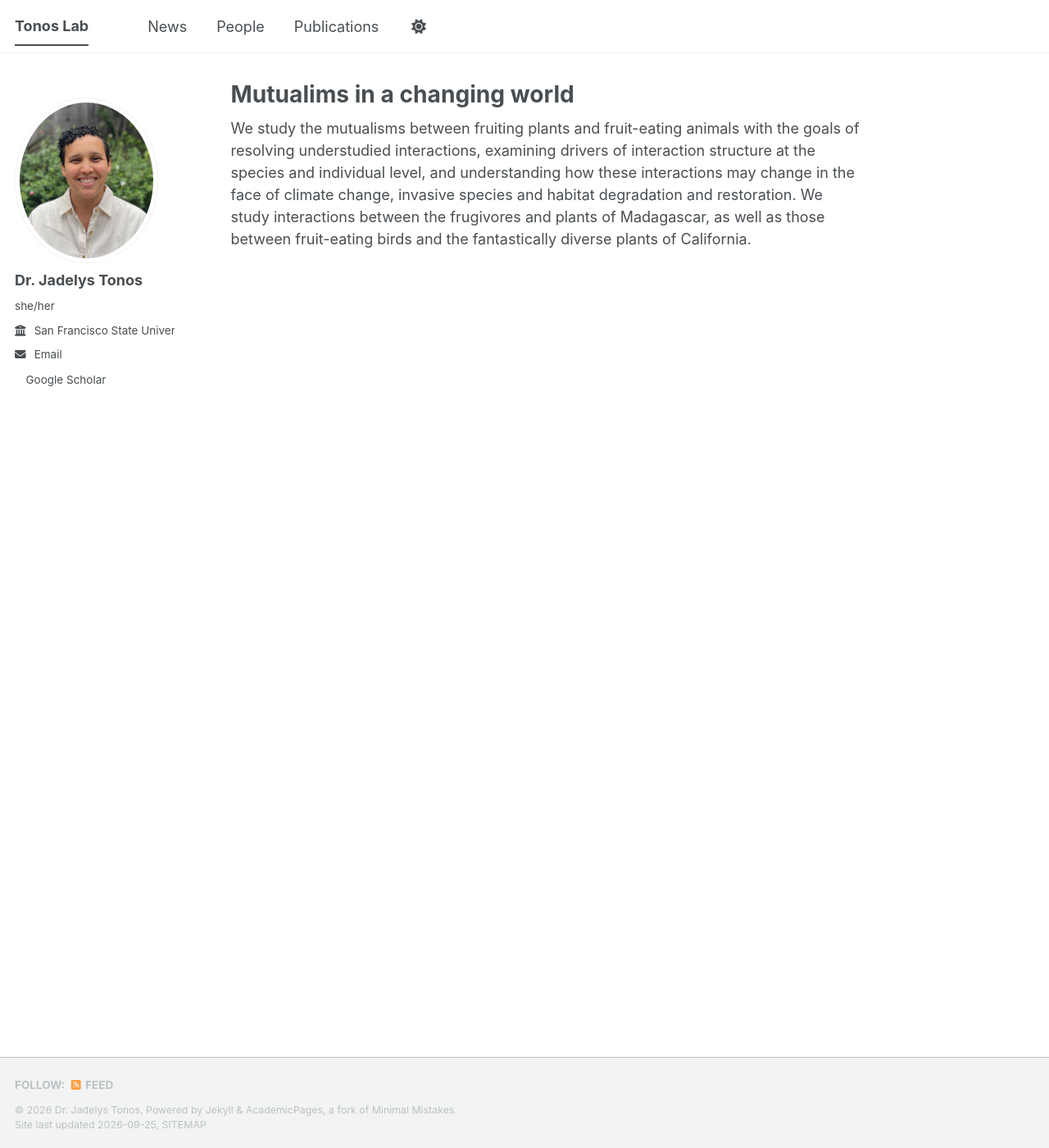
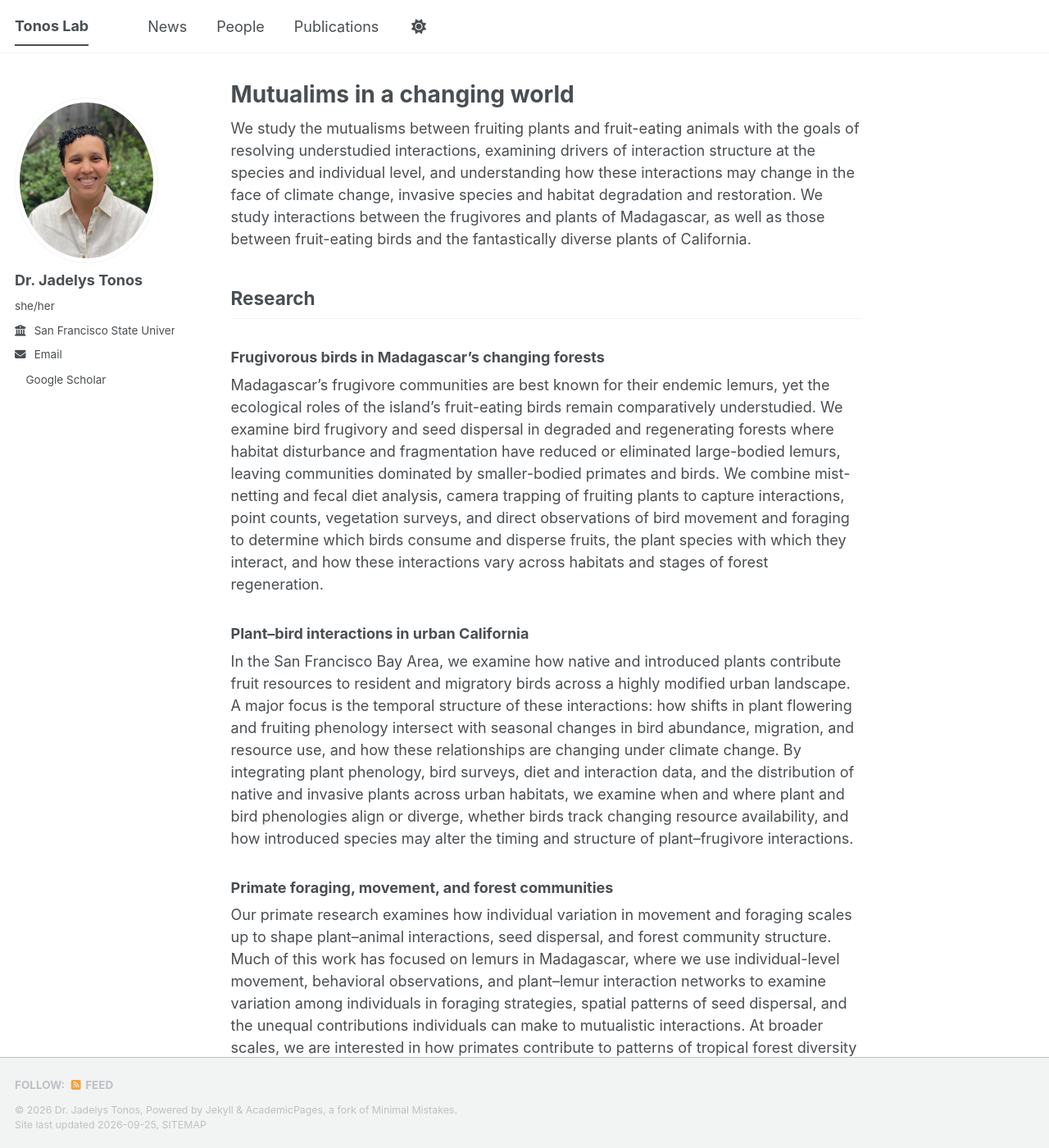
Before and after one commit to jtonos/jtonos.github.io, a Jekyll site: the page built from _pages/about.md, in a window 1280 px wide and 1400 px high. Shown: the whole window at 82% size. Built offline with Jekyll 4.4.1, drawn with Linux system fonts in a browser that asks for light colours; a style sheet for code colours, icons or effects is not loaded.

Commit message:
Update about.md

```diff
--- a/_pages/about.md
+++ b/_pages/about.md
@@ -8,3 +8,18 @@ redirect_from:
 ---
 
 We study the mutualisms between fruiting plants and fruit-eating animals with the goals of resolving understudied interactions, examining drivers of interaction structure at the species and individual level, and understanding how these interactions may change in the face of climate change, invasive species and habitat degradation and restoration. We study interactions between the frugivores and plants of Madagascar, as well as those between fruit-eating birds and the fantastically diverse plants of California.
+
+
+## Research
+
+### Frugivorous birds in Madagascar's changing forests
+
+Madagascar's frugivore communities are best known for their endemic lemurs, yet the ecological roles of the island's fruit-eating birds remain comparatively understudied. We examine bird frugivory and seed dispersal in degraded and regenerating forests where habitat disturbance and fragmentation have reduced or eliminated large-bodied lemurs, leaving communities dominated by smaller-bodied primates and birds. We combine mist-netting and fecal diet analysis, camera trapping of fruiting plants to capture interactions, point counts, vegetation surveys, and direct observations of bird movement and foraging to determine which birds consume and disperse fruits, the plant species with which they interact, and how these interactions vary across habitats and stages of forest regeneration.
+
+### Plant–bird interactions in urban California
+
+In the San Francisco Bay Area, we examine how native and introduced plants contribute fruit resources to resident and migratory birds across a highly modified urban landscape. A major focus is the temporal structure of these interactions: how shifts in plant flowering and fruiting phenology intersect with seasonal changes in bird abundance, migration, and resource use, and how these relationships are changing under climate change. By integrating plant phenology, bird surveys, diet and interaction data, and the distribution of native and invasive plants across urban habitats, we examine when and where plant and bird phenologies align or diverge, whether birds track changing resource availability, and how introduced species may alter the timing and structure of plant–frugivore interactions.
+
+### Primate foraging, movement, and forest communities
+
+Our primate research examines how individual variation in movement and foraging scales up to shape plant–animal interactions, seed dispersal, and forest community structure. Much of this work has focused on lemurs in Madagascar, where we use individual-level movement, behavioral observations, and plant–lemur interaction networks to examine variation among individuals in foraging strategies, spatial patterns of seed dispersal, and the unequal contributions individuals can make to mutualistic interactions. At broader scales, we are interested in how primates contribute to patterns of tropical forest diversity and regeneration globally, and in the ecological consequences of primate population declines and loss for the plant communities that depend on them.
```
